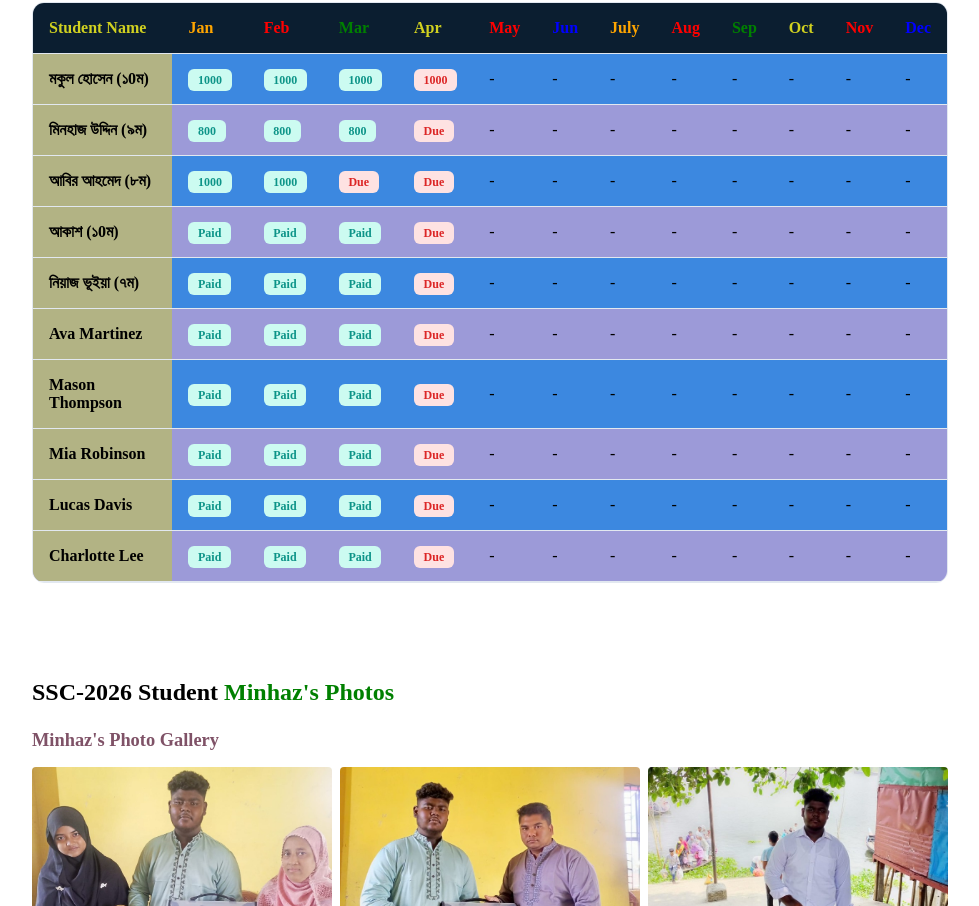
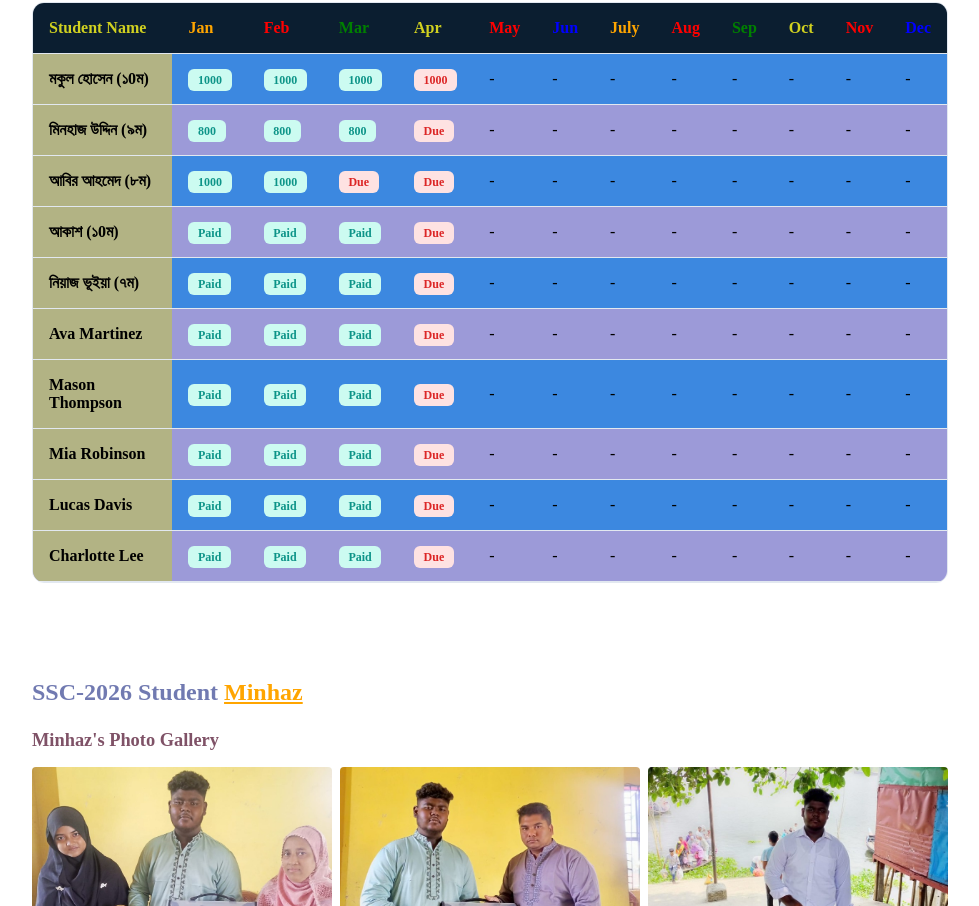
Before and after one commit to MD-Nasir301/U_AND_OTeachingHome, a plain HTML site: page index.html in a window 1280 px wide. Shown: the part 894-1800 px from the top of the page, without its empty margins (300-1279 px from the left). Drawn offline with nearby package versions, Linux system fonts and the light colour scheme.

Commit message:
style: change gallery section title colour

```diff
--- a/index.html
+++ b/index.html
@@ -202,7 +202,7 @@
               ><i class="fas fa-folder-open"></i> 2026</a
             >
             <a href="#ssc-2026-minhaz" class="folder-tab active-tab"
-              ><i class="fas fa-folder-open"></i> SSC 2026 Minhaz</a
+              ><i class="fas fa-folder-open"></i> SSC-2026 Student Minhaz</a
             >
             <a href="#year-2025" class="folder-tab"
               ><i class="fas fa-folder"></i> 2025</a
@@ -458,7 +458,7 @@
         <!-- Past Archives Section -->
         <section id="ssc-2026-minhaz" class="year-section">
           <div class="section-header">
-            <h2>SSC-2026 Student <span class="green">Minhaz's Photos</span></h2>
+            <h2> <span class="skyblue">SSC-2026 Student</span> <span class="orange underline">Minhaz</span></h2>
           </div>
           <div
             class="archive-grid"
--- a/style.css
+++ b/style.css
@@ -36,7 +36,12 @@
 .yellow {
   color: rgb(209, 209, 32);
 }
-
+.skyblue {
+  color: rgb(113, 122, 177);
+}
+.underline {
+  text-decoration: underline;
+}
 * {
   margin: 0;
   padding: 0;
```
